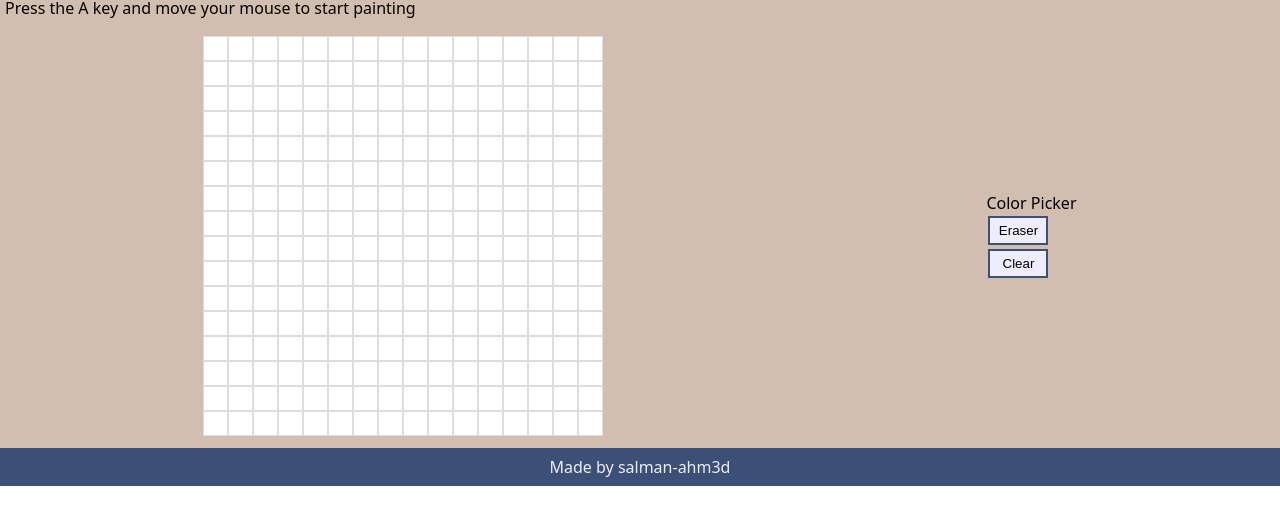
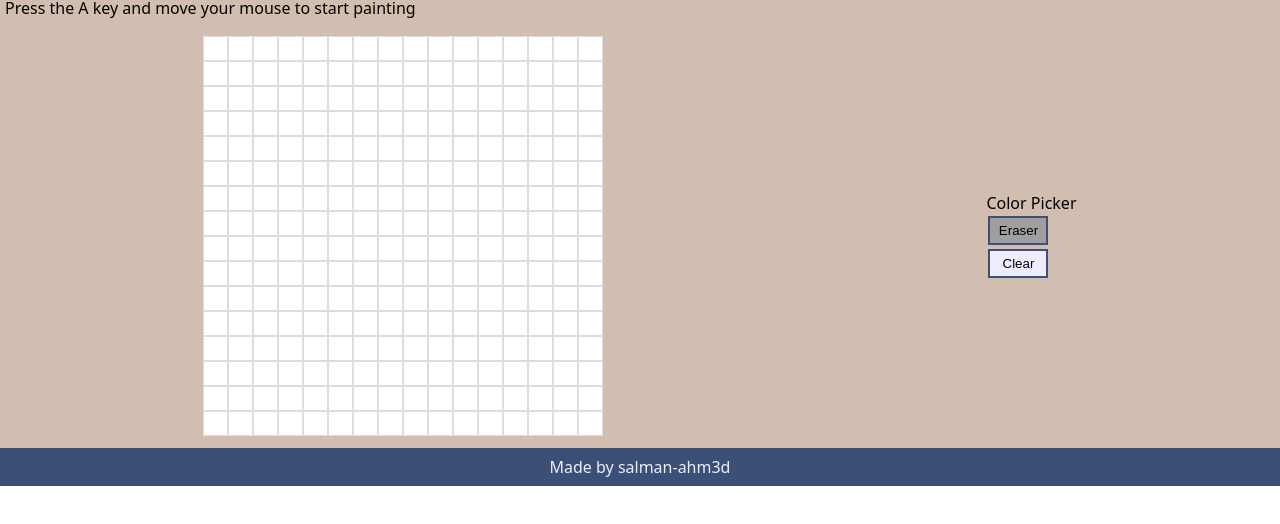
Before and after one commit to salman-ahm3d/etchasketch, a plain HTML site: page index.html in a window 1280 px wide. Both pictures are taken after a click on the button "Eraser". Shown: the part 60-584 px from the top of the page. Drawn offline with Linux system fonts and the light colour scheme.

Commit message:
Update code to darken Eraser button when active

```diff
--- a/scripts/etchasketch.js
+++ b/scripts/etchasketch.js
@@ -59,8 +59,10 @@ let eraserEnabled = false;
 eraserBtn.addEventListener('click', () => {
     if (!eraserEnabled) {
         eraserEnabled = true;
+        eraserBtn.classList.add("clicked");
     } else {
         eraserEnabled = false;
+        eraserBtn.classList.remove("clicked");
     }
 })
 
--- a/styles/style.css
+++ b/styles/style.css
@@ -74,3 +74,6 @@ body {
     margin: 2px;
     width: 60px;
 }
+.clicked {
+    background-color: #9f9f9f;
+}
```
